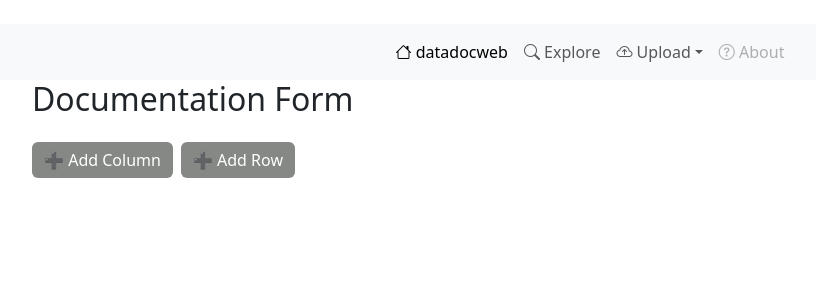
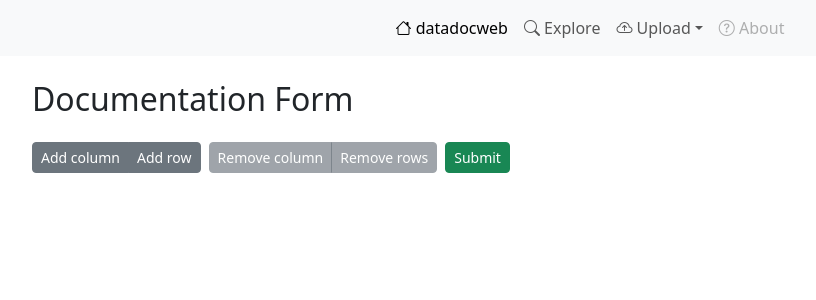
Before and after one commit to EMMC-ASBL/datadocweb, a Django app: page /edit-form/ in a window 1280 px wide. Shown: the top 300 px of the page, without its empty margins (50-866 px from the left). Run offline with Django 5.2, Linux system fonts and the light colour scheme; some libraries are stand-ins or nearby versions.

Commit message:
Add boostrap 5 style in the edit form page.

```diff
--- a/datadoc/templates/datadoc/base.html
+++ b/datadoc/templates/datadoc/base.html
@@ -4,7 +4,6 @@
 
 <head>
   <link rel="icon" href="{% static 'datadoc/favicon.ico' %}" type="image/x-icon">
-  <!-- <link rel="stylesheet" href="{% static 'datadoc/css/styles.css' %}"> -->
   <link rel="stylesheet" href="https://cdn.jsdelivr.net/npm/bootstrap@5.3.2/dist/css/bootstrap.min.css">
   <link rel="stylesheet" href="https://cdn.jsdelivr.net/npm/bootstrap-icons@1.11.3/font/bootstrap-icons.min.css">
 
--- /dev/null
+++ b/datadoc/templates/datadoc/components/dialog.html
@@ -0,0 +1,27 @@
+
+<div id="dialog" class="modal" tabindex="-1">
+  <div class="modal-dialog">
+    <div class="modal-content">
+      <div class="modal-header">
+        <h5 class="modal-title">Modal title</h5>
+        <button type="button" class="btn-close" data-bs-dismiss="modal" aria-label="Close"></button>
+      </div>
+      <div class="modal-body">
+        <p id="dialog-message"></p>
+        <p id="dialog-status"></p>
+      </div>
+      <div class="modal-footer">
+        <button type="button" class="btn btn-secondary" data-bs-dismiss="modal">Close</button>
+      </div>
+    </div>
+  </div>
+</div>
+
+<script>
+  function showDialog(message, status_code) {
+    $('#dialog .modal-title').text(status_code == 200 ? 'Success' : 'Error');
+    $('#dialog-message').text(message);
+    $('#dialog-status').text(`Status Code: ${status_code}`);
+    $('#dialog').modal('show');
+  }
+</script>
--- a/datadoc/templates/datadoc/components/header.html
+++ b/datadoc/templates/datadoc/components/header.html
@@ -31,7 +31,7 @@
               Upload File
             </a></li>
             <li><a class="dropdown-item" href="{% url 'edit_form' %}">
-              Edit
+              Edit Form
             </a></li>
           </ul>
         </li>
--- a/datadoc/templates/datadoc/views/edit_form.html
+++ b/datadoc/templates/datadoc/views/edit_form.html
@@ -1,77 +1,48 @@
 {% extends 'datadoc/base.html' %}
 {% block content %}
 {% include 'datadoc/components/header.html' %}
-
-<main>
-    <style>
-        .btn-add,
-        .btn-edit,
-        .btn-submit,
-        .btn-delete {
-            background-color: #858885;
-            color: white;
-            border: none;
-        }
-
-        .btn-add:hover,
-        .btn-edit:hover,
-        .btn-submit:hover,
-        .btn-delete:hover {
-            background-color: #3f4140;
-            color: white;
-            border: none;
-        }
-
-        .btn-delete {
-            background-color: #dc3545;
-        }
-
-        .btn-delete:hover {
-            background-color: #c82333;
-        }
-
-        .btn-edit {
-            background-color: #84ff0094;
-        }
-
-        .btn-edit:hover {
-            background-color: #84ff0094;
-        }
-    </style>
-
-    <body class="p-4">
-        <div class="container">
+<div class="container mt-4">
   <h2 class="mb-4">Documentation Form</h2>
-            <div class="d-flex ">
-                <button type="button" class="btn btn-add me-2" onclick="addColumn()">➕ Add Column</button>
-                <button type="button" class="btn btn-add" onclick="addRow()">➕ Add Row</button>
+  <div class="btn-toolbar" role="toolbar">
+    <div class="btn-group btn-group-sm me-2" role="group">
+      <button type="button" class="btn btn-secondary" onclick="addColumn()">
+        Add column
+      </button>
+      <button type="button" class="btn btn-secondary" onclick="addRow()">
+        Add row
+      </button>
     </div>
-
-            <table class="table table-bordered" id="dataTable">
+    <div class="btn-group btn-group-sm me-2" role="group">
+      <button type="button" class="btn btn-secondary" disabled>Remove column</button>
+      <button type="button" class="btn btn-secondary" disabled>Remove rows</button>
+    </div>
+    <div class="btn-group btn-group-sm" role="group">
+      <button id="btn-submit" type="button" class="btn btn-success" onclick="generateCSV()">
+        Submit
+      </button>
+    </div>
+  </div>
+  <div id="warn-alert" class="alert alert-warning alert-dismissible fade show mt-2" role="alert" style="display:none">
+    <span id="warn-message">Message</span>
+    <button type="button" class="btn-close" data-bs-dismiss="alert" aria-label="Close"></button>
+  </div>
+  <table class="table table-bordered mt-2" id="dataTable">
     <thead>
-                    <tr id="tableHeadings">
-                    </tr>
+      <tr id="tableHeadings"></tr>
     </thead>
     <tbody id="tableRows">
     </tbody>
   </table>
-
-            <div id="submitButtonContainer" class="justify-content-end" style="display: none;">
-                <button type="button" class="btn btn-submit" onclick="generateCSV()">Submit Documentation</button>
 </div>
-
-        </div>
-
-        <div id="successModal" class="modal fade" tabindex="-1" aria-labelledby="modalLabel" aria-hidden="true">
-            <div class="modal-dialog">
-                <div class="modal-content" id="modalContent">
-                </div>
-            </div>
-        </div>
-
+{% include 'datadoc/components/dialog.html' %}
 <script>
   let columns = [];
   let rows = [];
+
+  function showWarning(message) {
+    $('#warn-message').text(message);
+    $('#warn-alert').show();
+  }
 
   function addColumn() {
     const columnName = "Column " + (columns.length + 1);
@@ -84,7 +55,7 @@
 
   function addRow() {
     if (columns.length === 0) {
-                    alert("Please add at least one column before adding a row.");
+      showWarning("Please add at least one column before adding a row.");
       return;
     }
     const newRow = {};
@@ -99,16 +70,14 @@
     const tableHeadings = document.getElementById('tableHeadings');
     tableHeadings.innerHTML = '';
 
-                const submitContainer = document.getElementById('submitButtonContainer');
-                const shouldShowButton = columns.length > 0 && rows.length > 0;
-                submitContainer.style.display = shouldShowButton ? 'flex' : 'none';
-
     columns.forEach((col, colIndex) => {
       const th = document.createElement('th');
       th.innerHTML = `
         <div class="d-flex justify-content-between">
             <input type="text" value="${col}" onchange="renameColumn(${colIndex}, this.value)" />
-                            <button class="btn btn-sm btn-outline-danger" onclick="deleteColumn(${colIndex})">🗑️</button>
+            <button class="btn btn-sm btn-outline-danger" onclick="deleteColumn(${colIndex})">
+              <i class="bi bi-trash3"></i>
+            </button>
         </div>
       `;
       tableHeadings.appendChild(th);
@@ -130,7 +99,7 @@
       const actionsTd = document.createElement('td');
       const deleteButton = document.createElement('button');
       deleteButton.classList.add('btn', 'btn-sm', 'btn-outline-danger');
-                    deleteButton.innerHTML = '🗑️';
+      deleteButton.innerHTML = '<i class="bi bi-trash3"></i>';
       deleteButton.onclick = () => {
         rows.splice(rowIndex, 1);
         updateTable();
@@ -171,7 +140,7 @@
     for (let i = 0; i < rows.length; i++) {
       for (let j = 0; j < columns.length; j++) {
         if (!rows[i][columns[j]]) {
-                            alert("Please fill in all fields before saving the CSV.");
+          showWarning("Please fill in all fields before saving the CSV.");
           return false;
         }
       }
@@ -184,7 +153,7 @@
       return;
     }
     if (columns.length === 0 || rows.length === 0) {
-                    alert("Please add some columns and rows first!");
+      showWarning("Please add some columns and rows first!");
       return;
     }
     let csvContent = columns.join(",") + "\n";
@@ -202,42 +171,8 @@
     })
       .then(response => response.json())
       .then(data => {
-                        showModal(data);
+        showDialog(data.message, data.status_code);
       })
   }
-
-            function showModal(response) {
-                const modalElement = document.getElementById('successModal');
-                const modalContent = document.getElementById('modalContent');
-
-                modalContent.innerHTML = `
-                    <div class="modal-header">
-                        <h5 class="modal-title">${response.status === 'Success' ? 'Success' : 'Error'}</h5>
-                    </div>
-                    <div class="modal-body">
-                        <p>${response.message}</p>
-                        <p>Status Code: ${response.status_code}</p>
-                    </div>
-                    <div class="modal-footer">
-                        <button type="button" class="btn btn-secondary" data-bs-dismiss="modal" onclick="closeModal()">Close</button>
-                    </div>
-                `;
-
-                const modalInstance = new bootstrap.Modal(modalElement);
-                modalInstance.show();
-            }
-
-            function closeModal() {
-                columns = [];
-                rows = [];
-                updateTable();
-                document.getElementById('tableHeadings').innerHTML = '';
-                document.getElementById('tableRows').innerHTML = '';
-                document.getElementById('modalContent').innerHTML = '';
-                document.getElementById('submitButtonContainer').style.display = 'none';
-            }
 </script>
-
-    </body>
-</main>
 {% endblock %}
```
Also changed, not shown: datadoc/templates/datadoc/partials/dropzone.html (+2 -21 lines), datadoc/templates/datadoc/views/upload_url.html (+2 -21 lines). Lines whose indentation alone changed are shown as unchanged.
